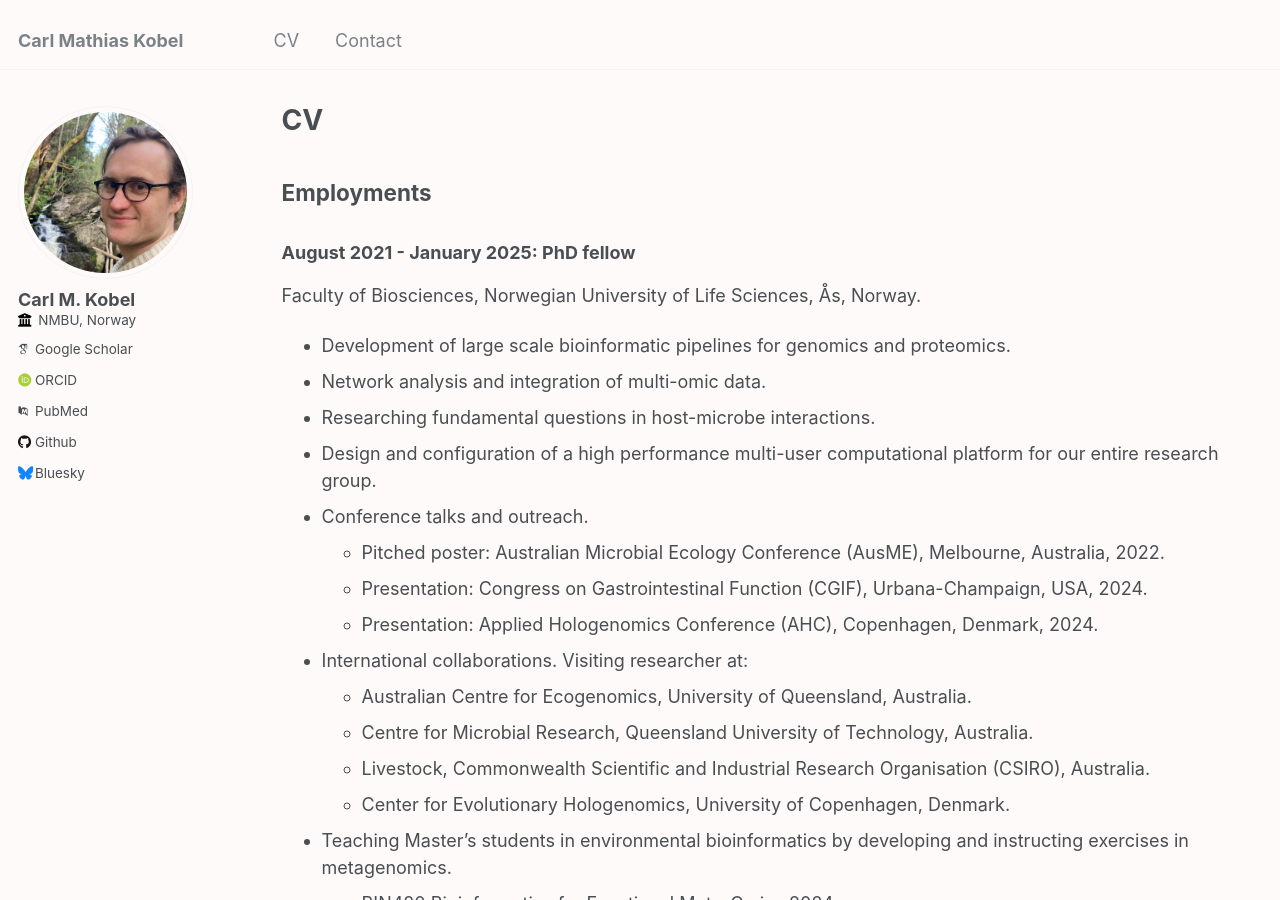
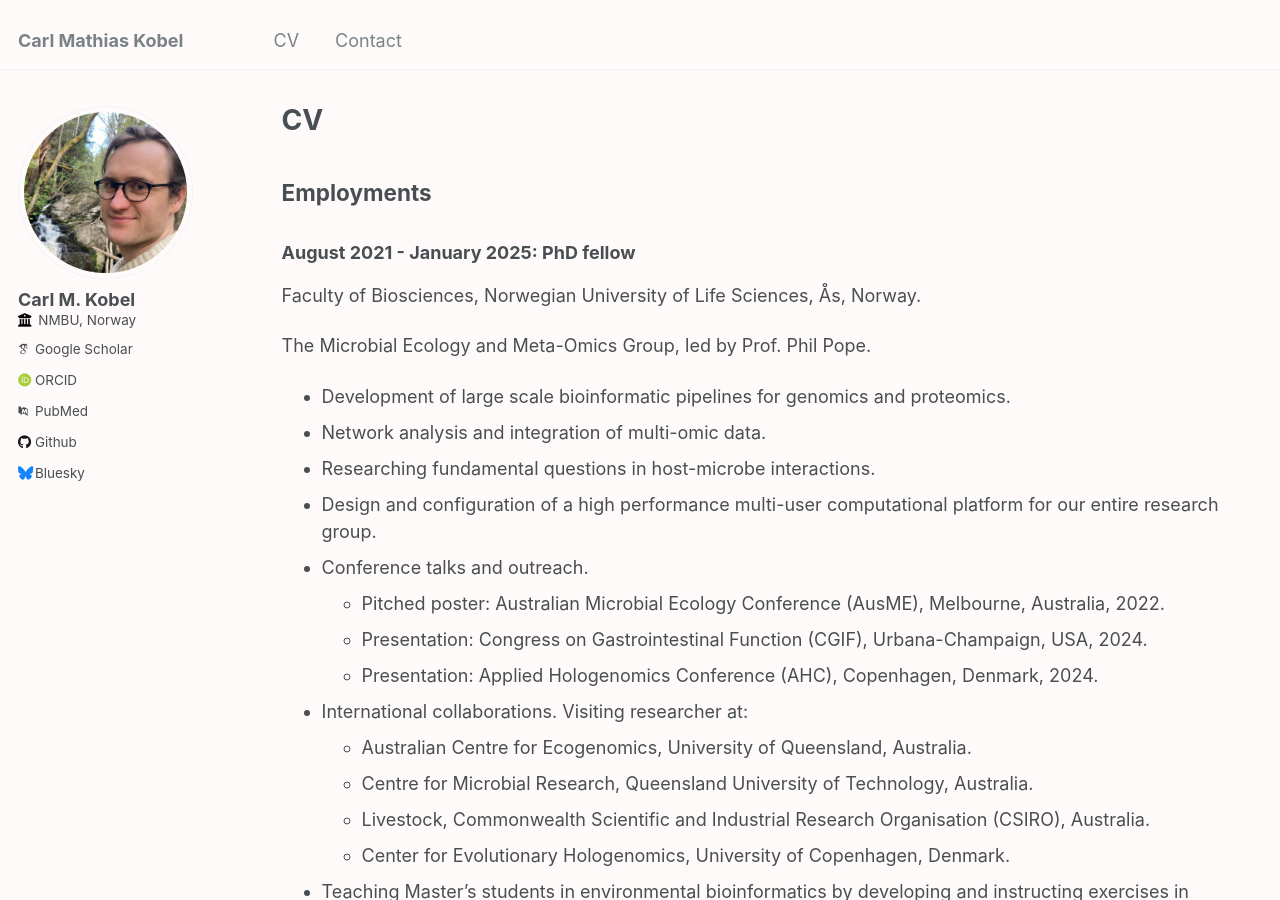
Before and after one commit to cmkobel/cmkobel.github.io, a Jekyll site: the page built from _pages/cv.md, in a window 1280 px wide and 900 px high. Built offline with Jekyll 4.4.1, drawn with Linux system fonts in a browser that asks for light colours; some web fonts are replaced.

Commit message:
Update cv.md

```diff
--- a/_pages/cv.md
+++ b/_pages/cv.md
@@ -15,6 +15,8 @@ redirect_from:
 ### August 2021 - January 2025: PhD fellow
 
 Faculty of Biosciences, Norwegian University of Life Sciences, Ås, Norway.
+
+The Microbial Ecology and Meta-Omics Group, led by Prof. Phil Pope.
 
   - Development of large scale bioinformatic pipelines for genomics and proteomics.
   - Network analysis and integration of multi-omic data.
```
